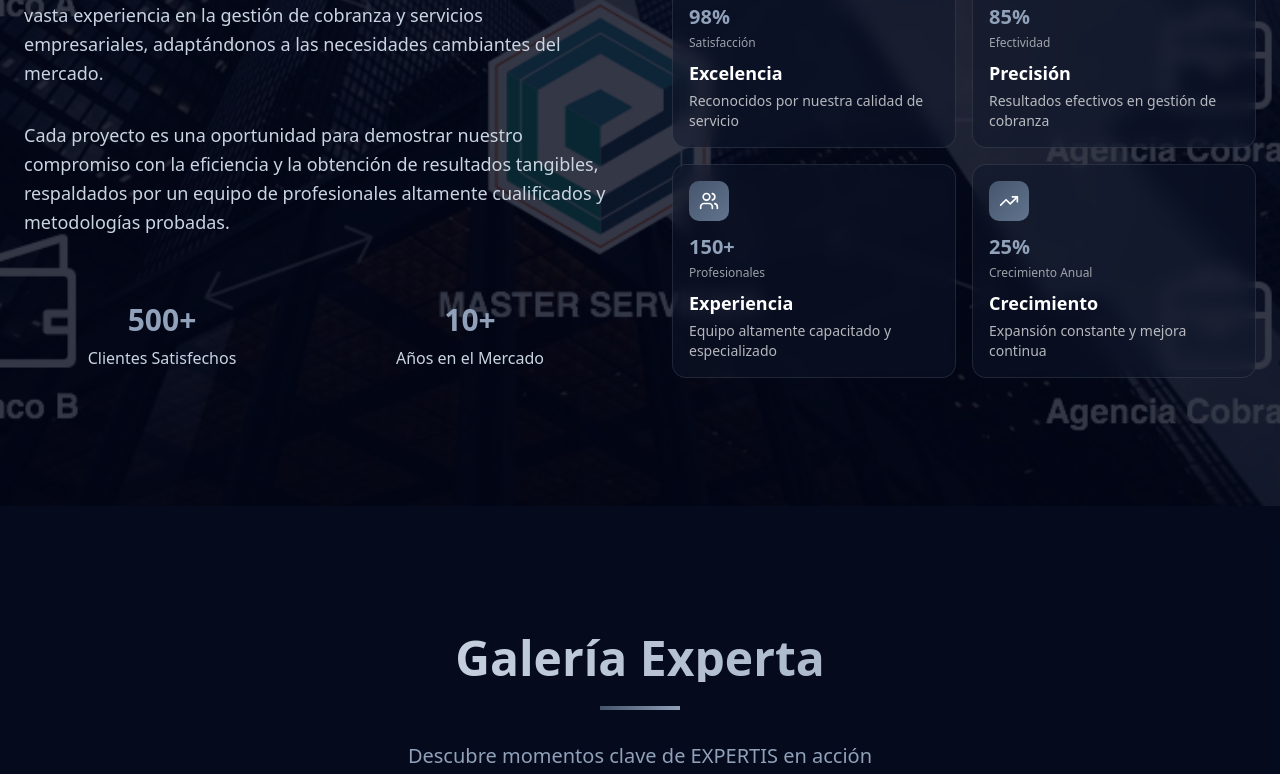
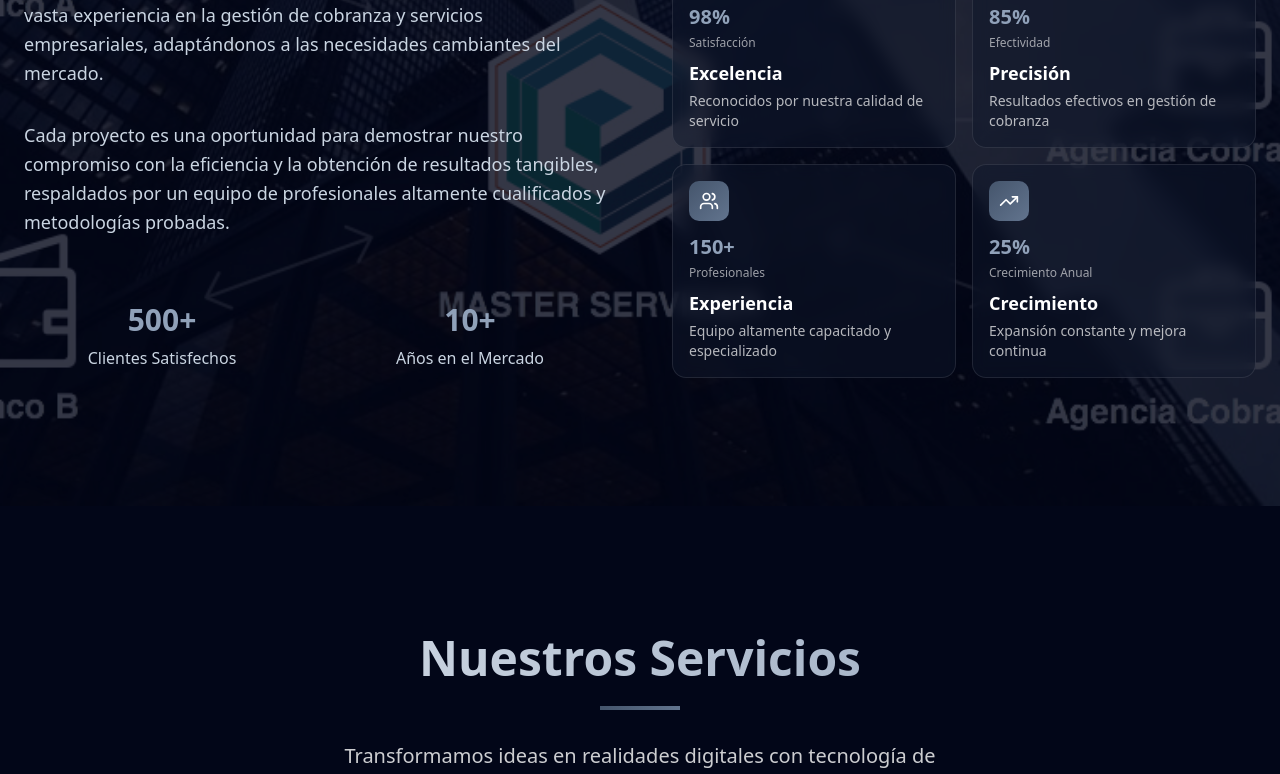
Before and after one commit to Carloscv200313/Expertis-Nueva-Version, a Next.js app: page / in a window 1280 px wide. Shown: the part 2000-2774 px from the top of the page. Built offline with nearby package versions, Linux system fonts and the light colour scheme.

Commit message:
soluionando un problema del package V3.0

```diff
--- a/package.json
+++ b/package.json
@@ -37,8 +37,6 @@
     "@radix-ui/react-toggle": "1.1.1",
     "@radix-ui/react-toggle-group": "1.1.1",
     "@radix-ui/react-tooltip": "1.1.6",
-    "@react-three/drei": "^10.6.1",
-    "@react-three/fiber": "^9.3.0",
     "autoprefixer": "^10.4.20",
     "class-variance-authority": "^0.7.1",
     "clsx": "^2.1.1",
@@ -51,8 +49,8 @@
     "lucide-react": "^0.294.0",
     "next": "^15.4.6",
     "next-themes": "^0.4.6",
-    "react": "^19.1.1",
-    "react-dom": "^19.1.1",
+    "react": "^18.3.1",
+    "react-dom": "^18.3.1",
     "react-hook-form": "^7.60.0",
     "react-resizable-panels": "^2.1.7",
     "recharts": "2.15.4",
--- a/src/app/page.tsx
+++ b/src/app/page.tsx
@@ -9,7 +9,7 @@ import Navigation from '@/components/navigation'
 import Footer from '@/components/footer'
 import ExperienceSection from '@/components/experience-section'
 import JoinTeamSection from '@/components/join-team-section'
-import CircularGallery from '@/components/circular-gallery' // Updated import
+//import CircularGallery from '@/components/circular-gallery' // Updated import
 import BentoGridBackground from '@/components/bento-grid-background' // New import
 
 export default function Home() {
@@ -31,7 +31,7 @@ export default function Home() {
         <HeroSection />
         <AboutSection />
         <ExperienceSection />
-        <CircularGallery /> {/* Updated component name */}
+        {/*<CircularGallery />  Updated component name */}
         <ServicesSection />
         <JoinTeamSection />
         <ContactSection />
```
Also changed, not shown: 1 other file (tests, documents, lock files or other folders).
